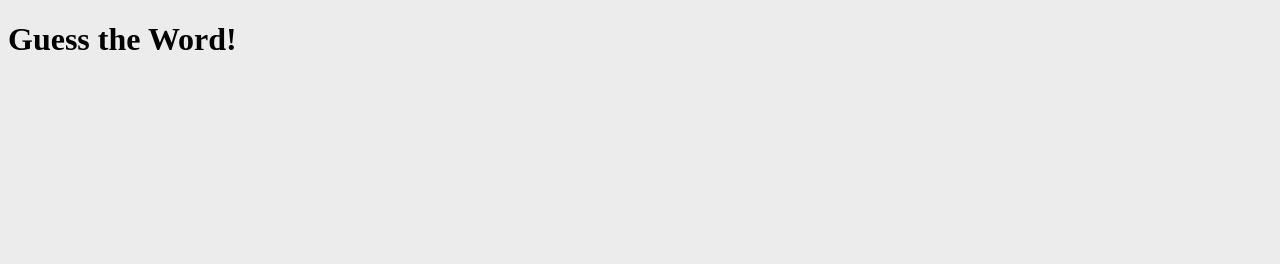
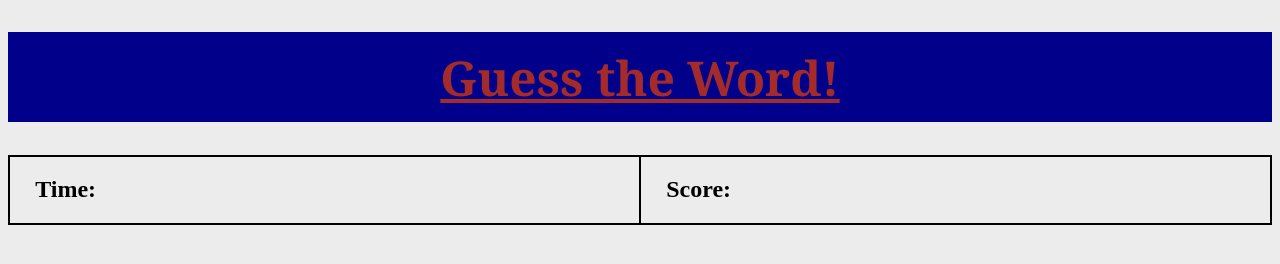
Before and after one commit to tbetti/Guess-the-Word, a plain HTML site: page index.html in a window 1280 px wide. Drawn offline with Linux system fonts and the light colour scheme.

Commit message:
Styled header and two boxes to hold game info

```diff
--- a/assets/style.css
+++ b/assets/style.css
@@ -1,3 +1,26 @@
 body {
     background-color:rgb(236, 236, 236);
 }
+
+.header{
+    background-color:darkblue;
+}
+
+h1 {
+    color:brown;
+    font-family: Cambria, Cochin, Georgia, Times, 'Times New Roman', serif;
+    font-size: 48px;
+    text-align: center;
+    text-decoration: underline;
+    padding: 1%;
+    align-items: center;
+}
+
+.container {
+    display: flex;
+}
+
+.child {
+    padding-left: 2%;
+    width: 50%;
+}
--- a/index.html
+++ b/index.html
@@ -7,8 +7,18 @@
         <title>Guess the Word! | Game</title>
         <link rel="stylesheet" href="./assets/style.css">
     </head>
+
     <body>
-        <h1>Guess the Word!</h1>
+        <div class="header"><h1>Guess the Word!</h1></div>
+        <div class="container" style="border: 1px solid black">
+            <div class="child" id="word" style="border: 1px solid black">
+                <h2>Time: </h2>
+            </div>
+            <div class="child" id="score" style="border: 1px solid black">
+                <h2>Score: </h2>
+            </div>
+        </div>
+
         <script src="./assets/script.js"></script>
     </body>
 </html>
```
